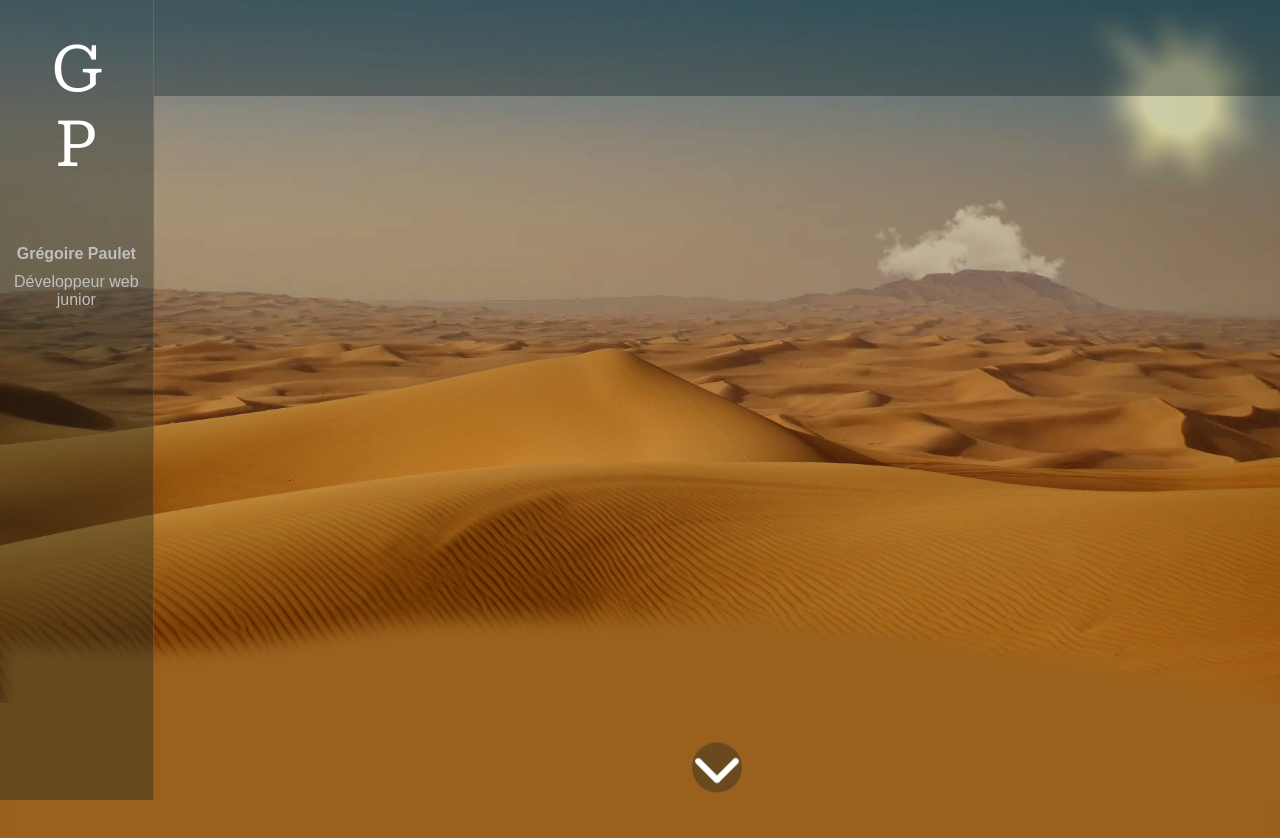
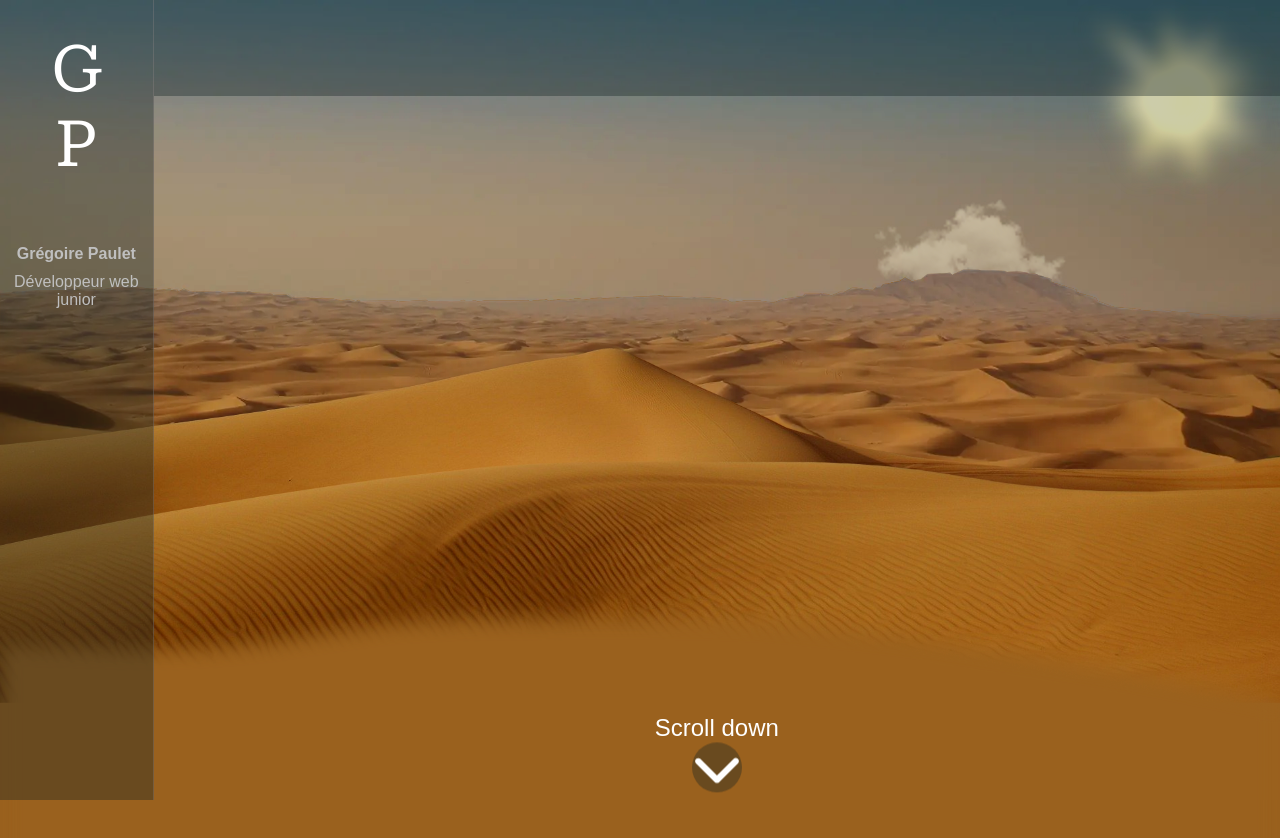
Before and after one commit to GregoirePaul84/CV---React, a React (Create React App) app in the folder react-cv/: page / in a window 1280 px wide. Shown: the top 838 px of the page. Built offline with nearby package versions, Linux system fonts and the light colour scheme; a web font is replaced by a local one.

Commit message:
ajout de la mixin flexbox

```diff
--- a/react-cv/src/pages/Home.js
+++ b/react-cv/src/pages/Home.js
@@ -328,7 +328,10 @@ const Home = () => {
                 <main id='tablet-main'>
                     <div className="arrow-container">
                         { (window.scrollY + window.innerHeight <= 2399) ?
+                        <>
+                            <p className='scroll-text'>Scroll down</p>
                             <FontAwesomeIcon icon={faChevronDown} className="arrow-scroll" />
+                        </>
                         : null }
                         <div className="text-lamp-container" id='tablet-text-lamp-container'>
                             <div className="text-container" id='tablet-text-container'>
--- a/react-cv/src/styles/components/_contact.scss
+++ b/react-cv/src/styles/components/_contact.scss
@@ -14,9 +14,7 @@
         background-color: rgba(24, 36, 37, 0.70);
 
         .contact-title {
-            display: flex;
-            align-items: center;
-            justify-content: center;
+            @include flexbox-center;
             height: 30%;
             h3 {
                 font-weight: 500;
@@ -50,9 +48,7 @@
 
         .contact-arrow {
             height: 100%;
-            display: flex;
-            justify-content: center;
-            align-items: center;
+            @include flexbox-center;
             background-color: hsl(281deg 30% 43%);
             cursor: pointer;
 
--- a/react-cv/src/styles/components/_navbar.scss
+++ b/react-cv/src/styles/components/_navbar.scss
@@ -5,9 +5,7 @@ nav {
     height: 100%;
 
     .home, .about, .skills, .portfolio {
-        display: flex;
-        align-items: center;
-        justify-content: center;
+        @include flexbox-center;
         opacity: 0;
         width: 100%;
         height: calc(100% - 3px);
--- a/react-cv/src/styles/components/_progressBar.scss
+++ b/react-cv/src/styles/components/_progressBar.scss
@@ -6,9 +6,7 @@
 
     .language-img {
         width: 15%;
-        display: flex;
-        justify-content: center;
-        align-items: center;
+        @include flexbox-center;
     }
 
     .language-name {
--- a/react-cv/src/styles/pages/_home.scss
+++ b/react-cv/src/styles/pages/_home.scss
@@ -207,6 +207,16 @@
                 justify-content: center;
                 align-items: flex-end;
 
+                .scroll-text {
+                    position: fixed;
+                    bottom: 50px;
+                    font-size: 1.5em;
+                    animation: ease-in-out infinite forwards;
+                    animation-name: moveArrow;
+                    animation-duration: 2s;
+                    animation-direction: alternate-reverse;
+                }
+
                 .arrow-scroll {
                     font-size: 50px;
                     position: fixed;
--- a/react-cv/src/styles/pages/_skills.scss
+++ b/react-cv/src/styles/pages/_skills.scss
@@ -121,9 +121,7 @@
 
                     .buttons {
                         height: calc(100% - 63px);
-                        display: flex;
-                        align-items: center;
-                        justify-content: center;
+                        @include flexbox-center;
                         gap: 5em;
 
                         button {
--- a/react-cv/src/styles/styles.scss
+++ b/react-cv/src/styles/styles.scss
@@ -1,7 +1,8 @@
 @import './settings';
 @import './mediaqueries';
+@import './utils/animations';
+@import './utils/mixins';
 @import './pages/home';
-@import './animations';
 @import './components/navbar';
 @import './components/aside';
 @import './pages/about';
--- /dev/null
+++ b/react-cv/src/styles/utils/_mixins.scss
@@ -0,0 +1,5 @@
+@mixin flexbox-center {
+    display: flex;
+    align-items: center;
+    justify-content: center;
+}
```
Also changed, not shown: react-cv/src/styles/utils/_animations.scss (renamed from react-cv/src/styles/_animations.scss).
